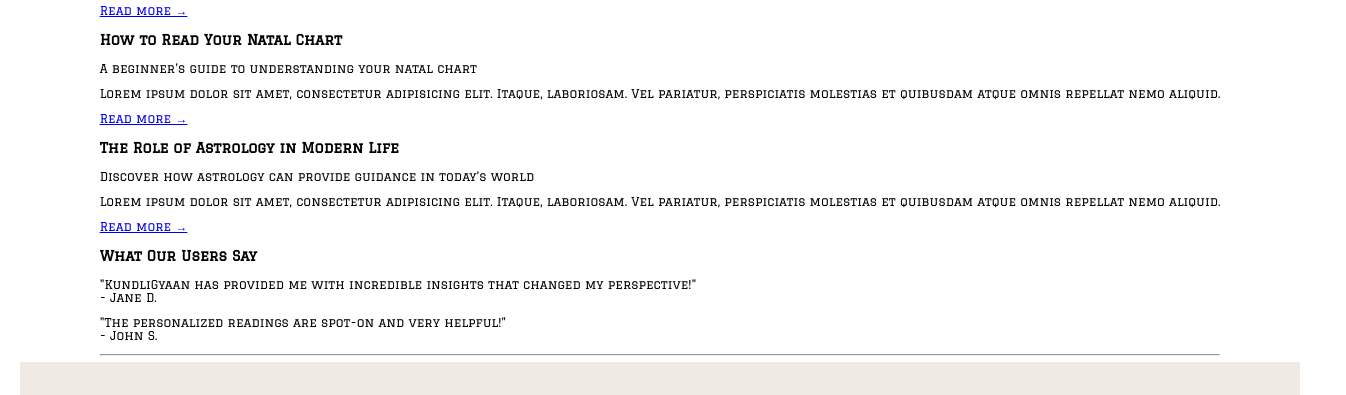
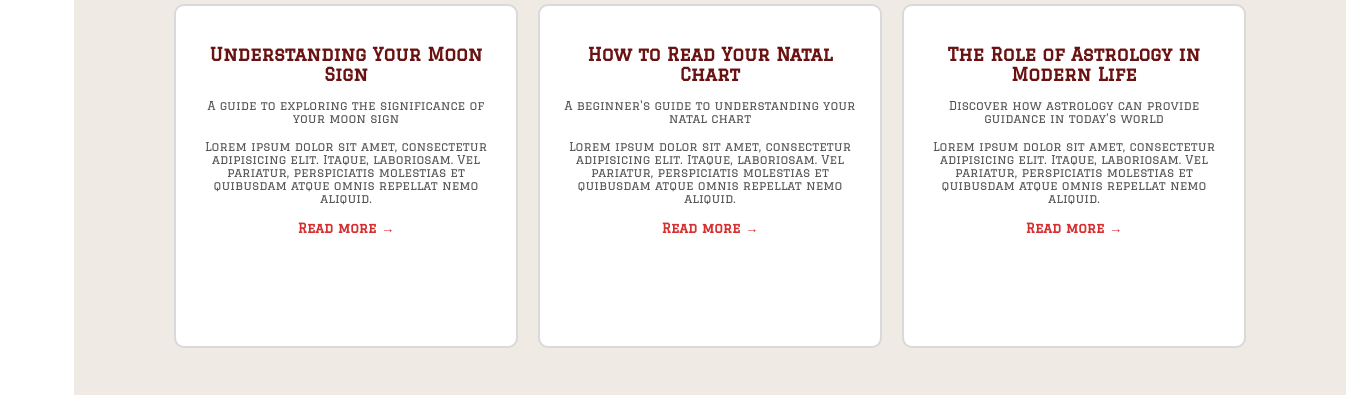
Before and after one commit to KundliGyaan-dev/NEW.WEBSITE, a plain HTML site: page index.html in a window 1280 px wide. Shown: the part 219-614 px from the top of the page, 1346 px wide, since content can reach past the window. Drawn offline with Linux system fonts and the light colour scheme.

Commit message:
main page update

```diff
--- a/styles.css
+++ b/styles.css
@@ -176,3 +176,76 @@ transition: background-color 1s;
     margin-right: 8px;
     color: #a62a2a;
 }
+.articles-section {
+    text-align: center;
+    padding: 50px;
+    background-color: #efeae3;
+    width:100%;
+}
+.articles-section h2 {
+    margin-bottom: 20px;
+    font-size: 2.5em;
+    color:rgb(106, 17, 17);
+}
+
+.articles-container {
+    display: flex;
+    justify-content: center;
+    gap: 20px;
+}
+
+.article-box {
+    background-color: #fff;
+    border: 2px solid #d9d9d9;
+    padding: 20px;
+    width: 300px;
+    height:300px;
+    transition: transform 0.3s ease, box-shadow 0.3s ease;
+    border-radius: 10px;
+}
+
+.article-box h3 {
+    margin-bottom: 15px;
+    font-size: 1.5em;
+    color:rgb(106, 17, 17);
+}
+
+.article-box p {
+    margin-bottom: 15px;
+    font-size: 1em;
+    color: #555;
+}
+
+.article-box a {
+    text-decoration: none;
+    color:#d63031;
+    font-weight: bold;
+    font-size: 1.1em;
+}
+
+.article-box:hover {
+    transform: translateY(-10px);
+    box-shadow: 0 10px 20px rgba(0, 0, 0, 0.15);
+    border-color: #b5651d;
+}
+
+.article-box:hover a {
+    color: #333;
+}
+.user-testimonials {
+    margin-top: 50px;
+}
+.user-testimonials h3 {
+    font-size: 2em;
+    margin-bottom: 20px;
+    color:rgb(106, 17, 17);
+}
+.user-testimonials p {
+    font-size: 1.2em;
+    margin-bottom: 10px;
+    color:rgb(106, 17, 17);
+}
+.user-testimonials span {
+    font-style: italic;
+    color: #888;
+}
```
